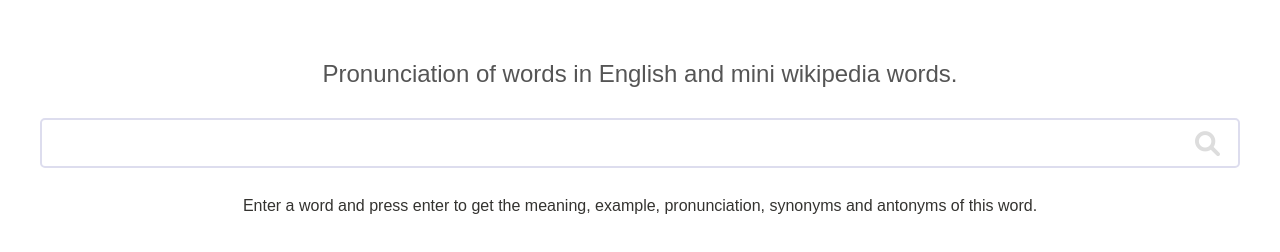
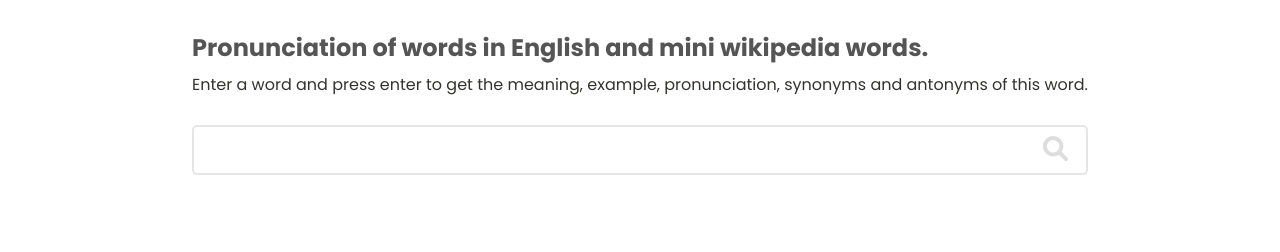
Before and after one commit to lordofsunshine/dictionary-english, a plain HTML site: page index.html in a window 1280 px wide. Drawn offline with Linux system fonts and the light colour scheme; a web font is replaced by a local one.

Commit message:
Update index.html

```diff
--- a/index.html
+++ b/index.html
@@ -6,10 +6,8 @@
     <meta name="theme-color" content="#8E94C8">
     <meta name="viewport" content="width=device-width, initial-scale=1">
     <title>Dictionary English</title>
-    <link rel="preconnect" href="https://fonts.googleapis.com">
-    <link rel="preconnect" href="https://fonts.gstatic.com" crossorigin>
-    <link href="https://fonts.googleapis.com/css2?family=Lexend+Exa:wght@200&display=swap" rel="stylesheet">
     <style>
+      @import url('https://fonts.googleapis.com/css2?family=Inter:wght@100..900&family=Poppins:ital,wght@0,100;0,200;0,300;0,400;0,500;0,600;0,700;0,800;0,900;1,100;1,200;1,300;1,400;1,500;1,600;1,700;1,800;1,900&display=swap');
       * {
         padding: 0;
         margin: 0;
@@ -18,17 +16,20 @@
         border: 0;
         color: #555;
         transition: all 0.1s;
-        font-family: 'Lexend Exa', sans-serif;
+        font-family: 'Poppins', sans-serif;
       }
       body {
           height: 100vh;
           width: 100%;
-        padding:30px 20px;
+          max-width: 1240px;
+          margin-inline: auto;
       }
       .container {
           padding: 30px 20px;
           background-color: #fff;
-          display: inline-block;
+          display: flex;
+          justify-content: center;
+          align-items: center;
           border-radius: 3px;
           margin: auto;
           width: 100%;
@@ -36,20 +37,19 @@
       .container #text {
           width: 100%;
           height: 50px;
-          padding:0 20px;
+          padding: 0 20px;
           padding-right: 80px;
           font-size: 17px;
-          border: 2px solid #dde;
+          border: 2px solid #e5e5e5;
           border-radius: 5px;
-
+          margin: 20px auto;
       }
         .container #text:focus {
-          border: 2px solid #6B6F94;
+          border: 2px solid #5c5c5c;
         }
         .container h2 {
-          text-align: center;
-          margin-bottom: 30px;
-          font-weight: 100;
+          text-align: start;
+          font-weight: 700;
         }
         .container .input_container {
           position: relative;
@@ -90,11 +90,10 @@
         }
       .content div {
           position: relative;
-          padding: 20px 10px;
+          padding: 6px 10px;
           margin: 10px 0;
-          border-bottom: 5px solid #6B6F94;
-          border-radius:10px;
-          box-shadow: 0px 0px 5px rgba(0,0,0,0.1);
+          border-radius: 10px;
+          border: 1px solid #d9d9d9;
       }
         .res1 .fa-volume-up {
           position: absolute;
@@ -105,13 +104,13 @@
         }
         .content i {
           font-size: 15px;
-          color: #FBA723;
+          color: #4d6dff;
 
         }
 
         .content div h3 {
-          margin: 20px 0;
-          color: #FFC82C;
+          margin: 10px 0;
+          color: #4d6dff;
         }
 
          span {
@@ -121,10 +120,11 @@
           line-height: 30px;
           color: #343330;
          }
-         .center {
+         .start {
            line-height: 40px;
            color: #343330;
           inline-size: 100%;
+          text-align: start;
           overflow-wrap: break-word;
          }
          .content div .fa-volume-up {
@@ -139,6 +139,9 @@
 <div class="container">
   <form id="form" action="#">
   <h2>Pronunciation of words in English and mini wikipedia words.</h2>
+    <div class="start">
+      Enter a word and press enter to get the meaning, example, pronunciation, synonyms and antonyms of this word.
+    </div>
   <div class="input_container">
      <input required type="text" id="text">
      <button type="submit">
@@ -146,9 +149,6 @@
      </button>
      <i id="fa_times" class="fas fa-times"></i>
   </div><br>
-  <center class="center">
-    Enter a word and press enter to get the meaning, example, pronunciation, synonyms and antonyms of this word.
-  </center>
   <div class="content">
     <div class="res1">
       <h3></h3>
```
Lines whose indentation alone changed are shown as unchanged.
